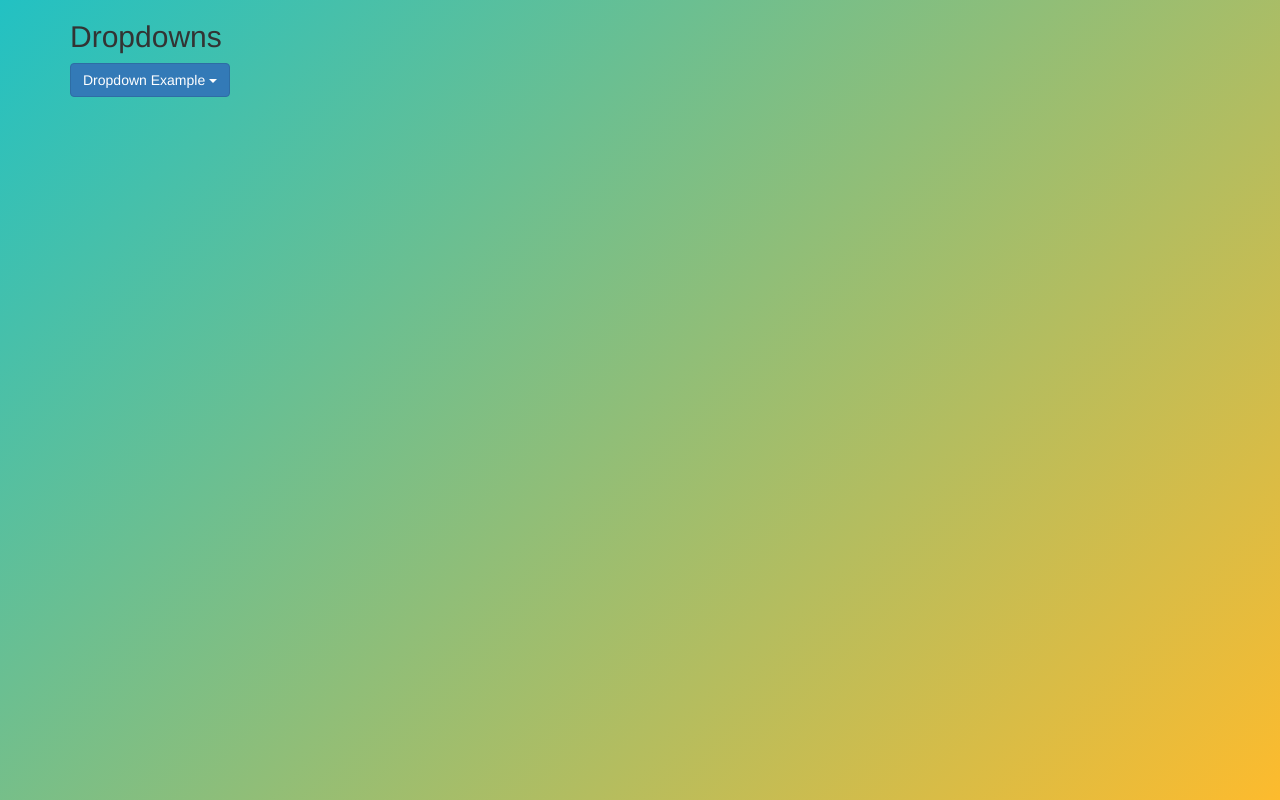
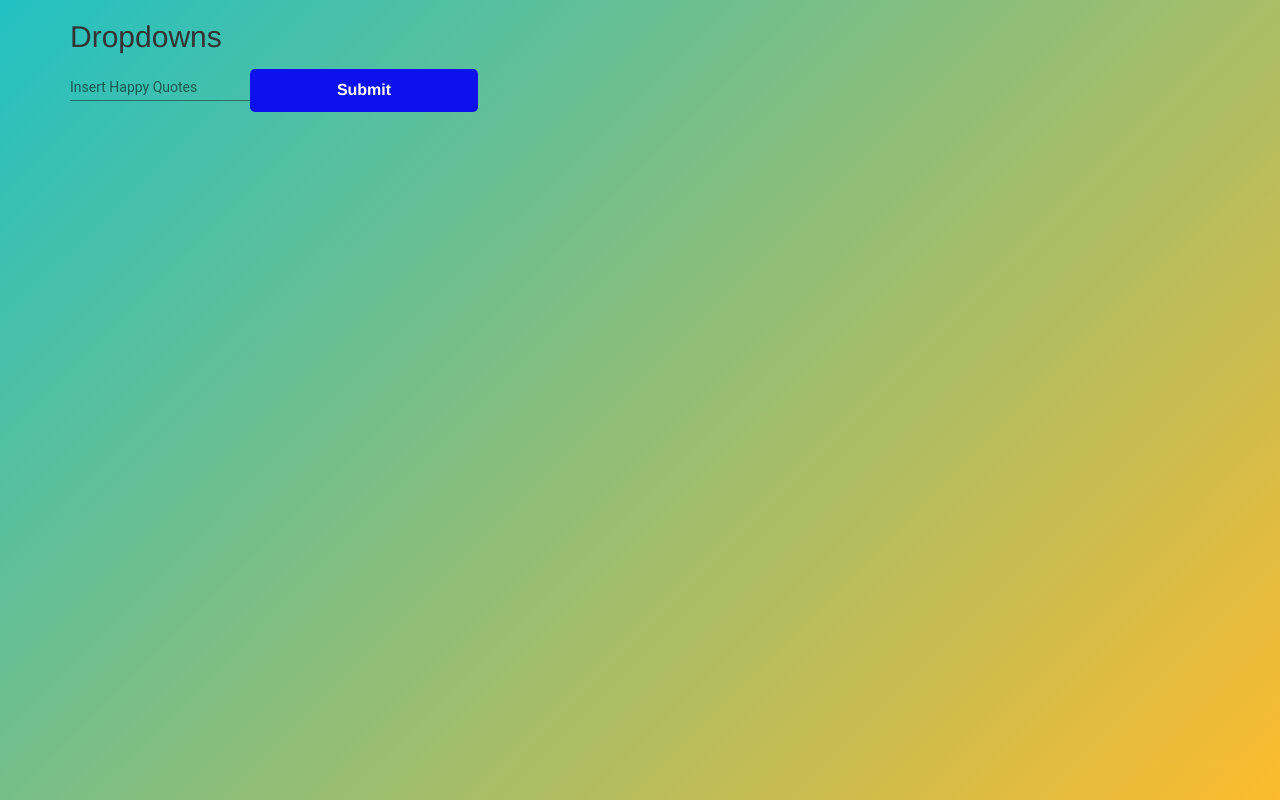
Before and after one commit to ArunaleswarM/arun-mod, an Angular app: page /quotes in a window 1280 px wide. Built offline with nearby package versions, Linux system fonts and the light colour scheme.

Commit message:
2 files modified

```diff
--- a/src/app/quotes/quotes.component.css
+++ b/src/app/quotes/quotes.component.css
@@ -0,0 +1,21 @@
+button{
+font-size: 16px;
+
+background-color: #0d11ec;
+color: rgb(255, 255, 255);
+font-weight: bold;
+cursor: pointer;
+width: 20%;
+border-radius: 5px;
+padding: 10px 0;
+border: 0;
+outline:none;
+transition: .4s;
+
+}
+button:hover{
+
+background-color: white;
+color: #0d11ec;
+border:2px solid  #0d11ec;
+}
--- a/src/app/quotes/quotes.component.html
+++ b/src/app/quotes/quotes.component.html
@@ -2,12 +2,17 @@
   <h2>Dropdowns</h2>
 
   <div class="dropdown">
-    <button class="btn btn-primary dropdown-toggle" type="button" data-toggle="dropdown">Dropdown Example
+    <!-- <button class="btn btn-primary dropdown-toggle" type="button" data-toggle="dropdown">Dropdown Example
     <span class="caret"></span></button>
     <ul class="dropdown-menu">
       <li><a href="#">HTML</a></li>
       <li><a href="#">CSS</a></li>
       <li><a href="#">JavaScript</a></li>
-    </ul>
+    </ul> -->
+
+
+    <mat-form-field >
+  <input matInput placeholder="Insert Happy Quotes " >
+</mat-form-field>    <button  (click)="login()" >Submit</button><br>
   </div>
 </div>
```
